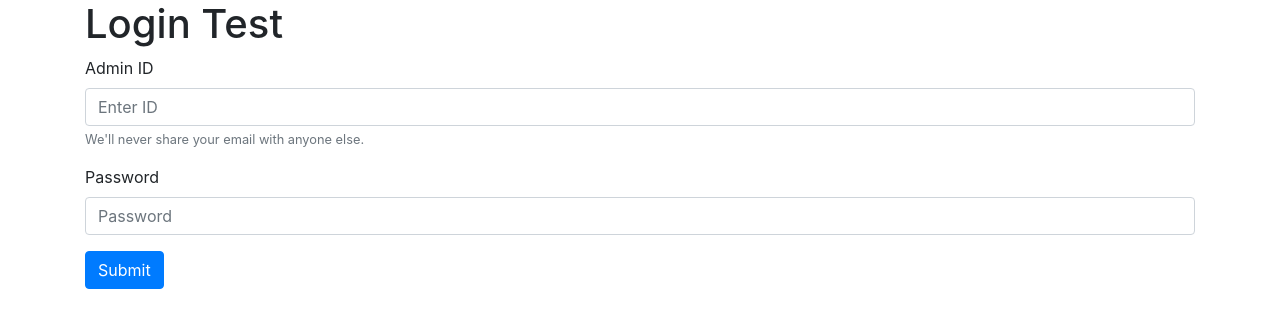
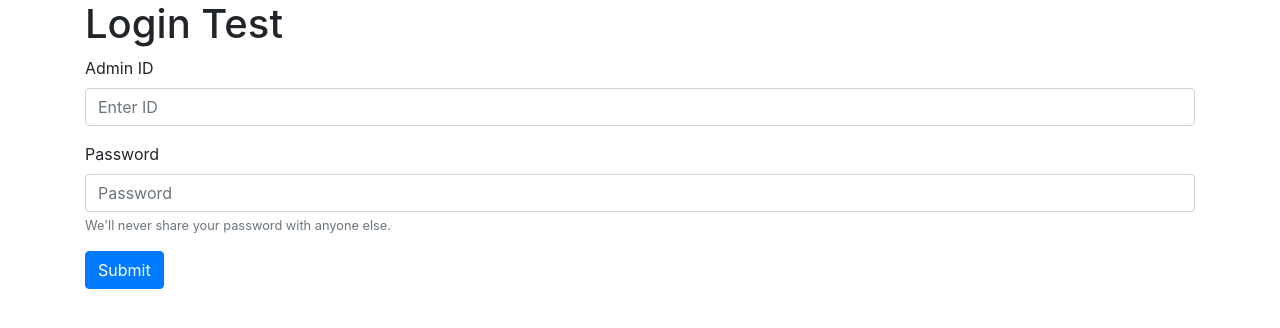
Before and after one commit to ARYN-27/quizsystem-python, a Flask app: page /login in a window 1280 px wide. Shown: the part 56-384 px from the top of the page. Run offline with Flask 2, Linux system fonts and the light colour scheme; some libraries are stand-ins or nearby versions.

```diff
--- a/templates/login.html
+++ b/templates/login.html
@@ -6,11 +6,11 @@
     <div class="form-group">
         <label for="admin_id">Admin ID</label>
         <input type="text" class="form-control" id="admin_id" aria-describedby="emailHelp" placeholder="Enter ID">
-        <small id="emailHelp" class="form-text text-muted">We'll never share your email with anyone else.</small>
     </div>
     <div class="form-group">
         <label for="admin_pwd">Password</label>
         <input type="password" class="form-control" id="admin_pwd" placeholder="Password">
+        <small id="passwordHelp" class="form-text text-muted">We'll never share your password with anyone else.</small>
     </div>
     <button type="submit" class="btn btn-primary">Submit</button>
 </form>
```
Also changed, not shown: quizsystem_database.db, 1 other file.
